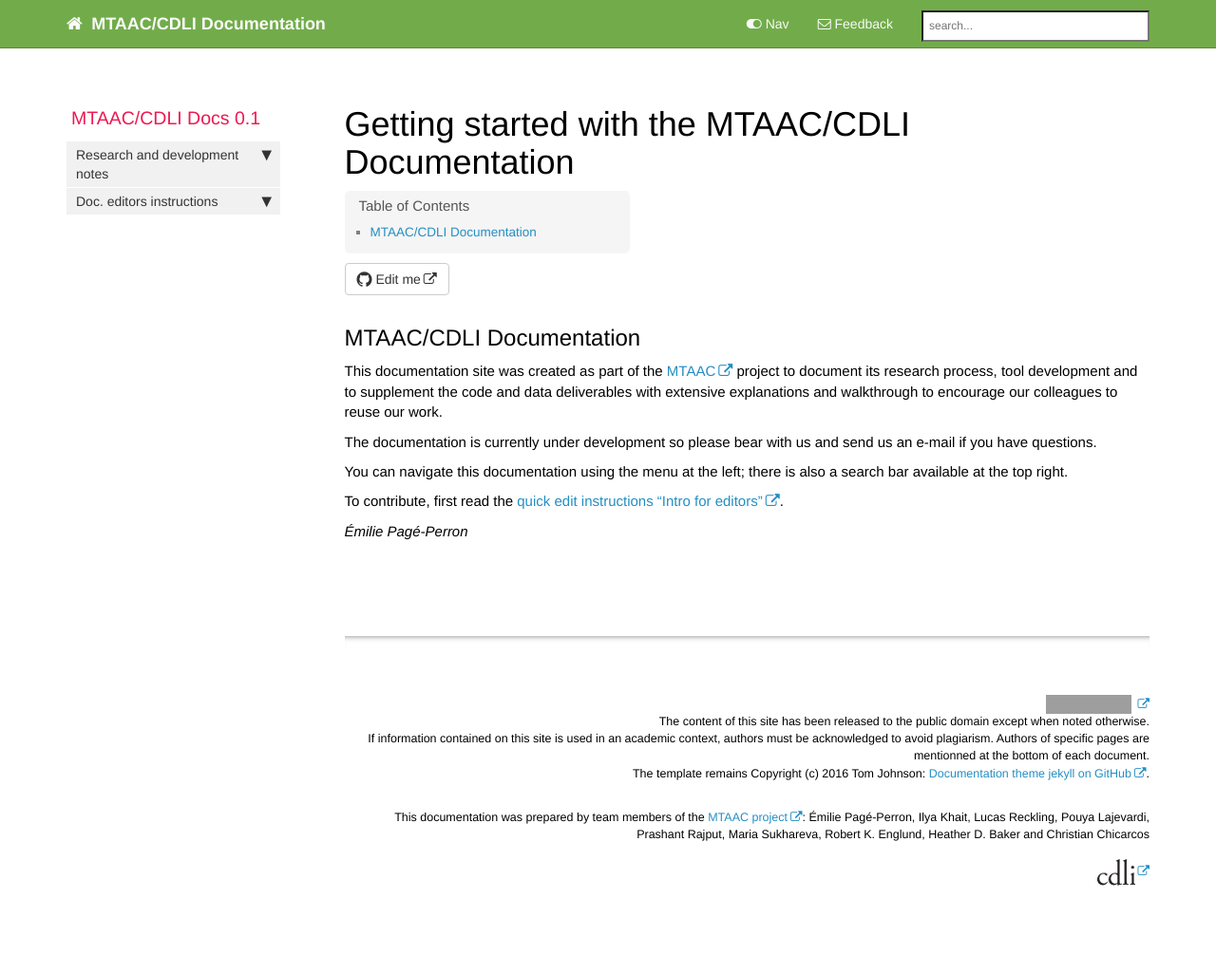
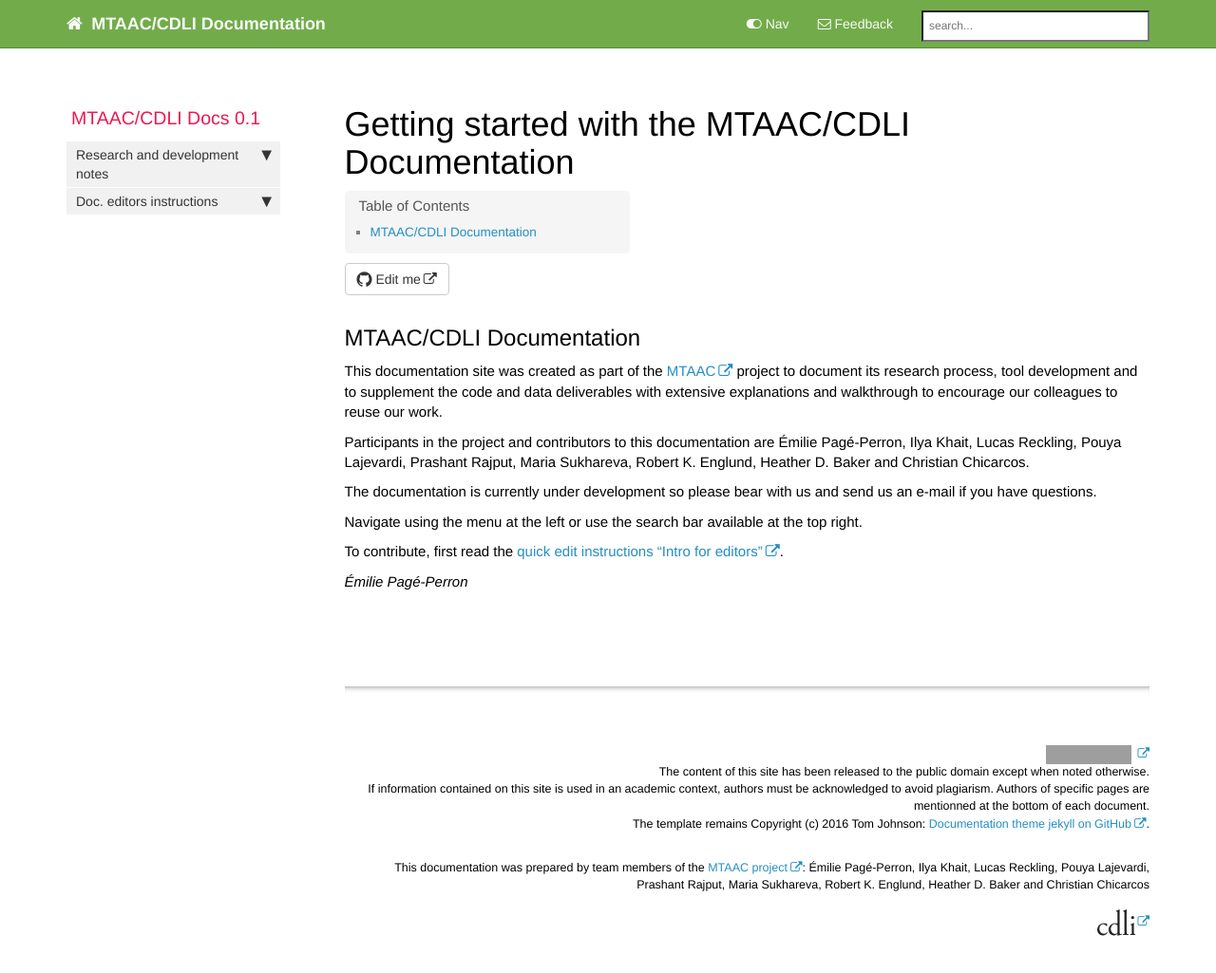
Before and after one commit to fbab/cdli-gh.github.io, a Jekyll site: the page built from index.md, in a window 1280 px wide and 1052 px high. Shown: the top 1025 px of the window at 95% size. Built offline with Jekyll 4.4.1, drawn with Linux system fonts in a browser that asks for light colours; nearby versions of some CDN libraries; comment, search, counter and statistics services are not loaded; grey boxes are pictures that could not be loaded.

Commit message:
Update index.md

```diff
--- a/index.md
+++ b/index.md
@@ -8,10 +8,13 @@ summary:
 ## MTAAC/CDLI Documentation
 This documentation site was created as part of the [MTAAC](https://cdli-gh.github.io/mtaac/) project to document its research process, tool development and to supplement the code and data deliverables with extensive explanations and walkthrough to encourage our colleagues to reuse our work.
 
+Participants in the project and contributors to this documentation are Émilie Pagé-Perron, Ilya Khait, Lucas Reckling, Pouya Lajevardi, Prashant Rajput, Maria Sukhareva, Robert K. Englund, Heather D. Baker and Christian Chicarcos.
+
+
 The documentation is currently under development so please bear with us and send us an e-mail if you have questions.
 
 
-You can navigate this documentation using the menu at the left; there is also a search bar available at the top right.
+Navigate using the menu at the left or use the search bar available at the top right.
 
 To contribute, first read the [quick edit instructions "Intro for editors"](https://cdli-gh.github.io/edit-intro.html).
 
```
